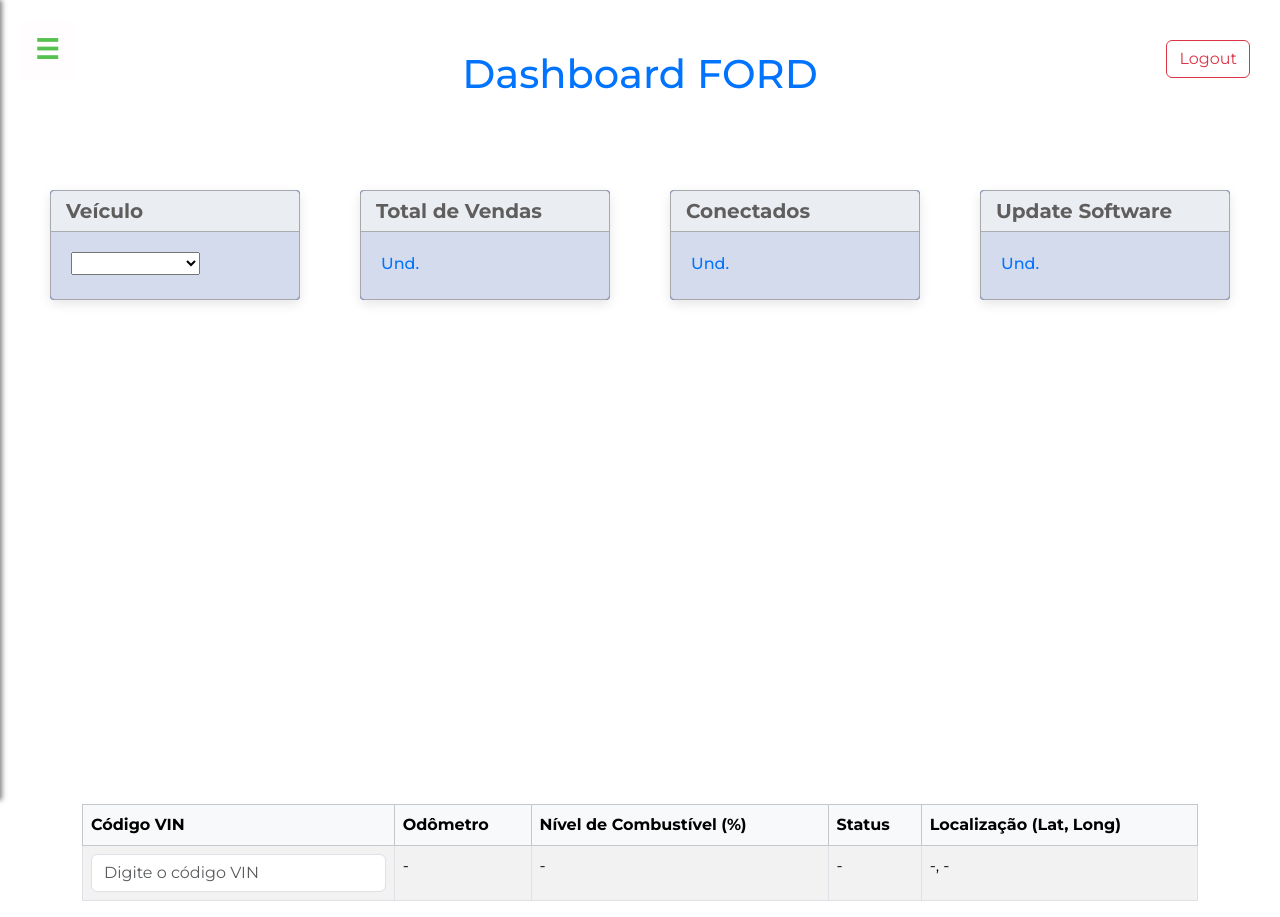
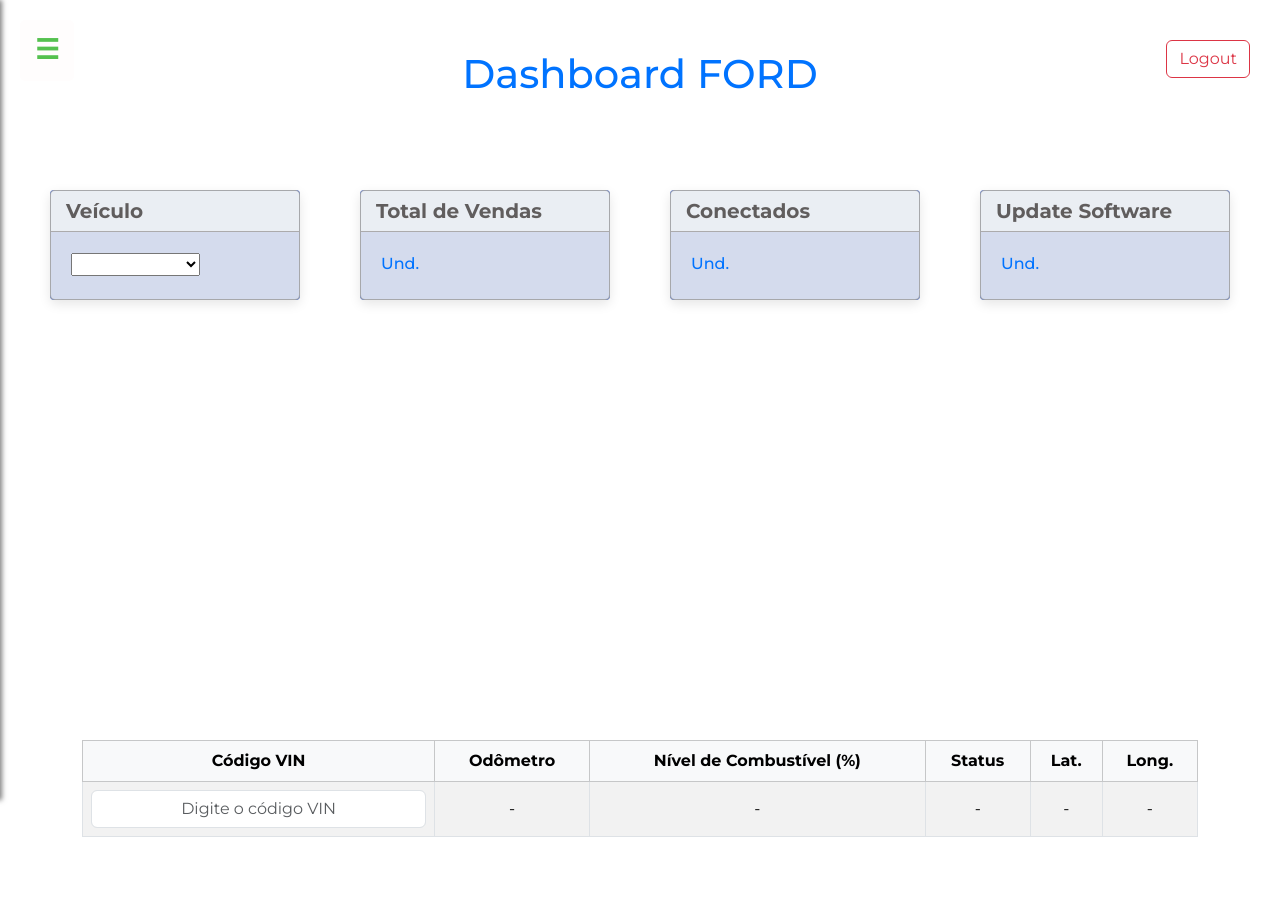
Before and after one commit to slvra/app-ford, an Angular app: page /dashboard in a window 1280 px wide. After the commit the page ends 853 px from the top, so only its background shows below. Built offline with nearby package versions, Linux system fonts and the light colour scheme; data requests are answered from the project's data file; sample sign-in values are in the browser's storage.

Commit message:
table ok

```diff
--- a/src/app/components/logout-btn/logout-btn.component.css
+++ b/src/app/components/logout-btn/logout-btn.component.css
@@ -2,4 +2,5 @@
     position: fixed;
     top: 40px;
     right: 30px;
+    z-index: 1002;
 }
--- a/src/app/components/sidebar/sidebar.component.css
+++ b/src/app/components/sidebar/sidebar.component.css
@@ -19,12 +19,13 @@
     left: -250px;
     width: 250px;
     height: 100%;
-    background-color: #04095c;
+    background-color: #ffffff;
     color: white;
     padding: 20px;
     box-shadow: 2px 0 5px rgba(0,0,0,0.5);
     transition: left 0.3s ease;
     z-index: 1002;
+    text-decoration: none;
   }
 
   .sidebar.active {
--- a/src/app/components/vehicle-search/vehicle-search.component.html
+++ b/src/app/components/vehicle-search/vehicle-search.component.html
@@ -1,38 +1,37 @@
 <div class="container mt-4">
-
-
-
-  <table class="table table-bordered table-striped mt-3">
-    <thead class="table-light">
+  <table
+    class="table table-bordered table-striped mt-3 text-center align-middle"
+  >
+    <thead class="table-light bg-dark text-white">
       <tr>
-        <th>Código VIN</th>
-        <th>Odômetro</th>
-        <th>Nível de Combustível (%)</th>
-        <th>Status</th>
-        <th>Localização (Lat, Long)</th>
+        <th class="align-middle">Código VIN</th>
+        <th class="align-middle">Odômetro</th>
+        <th class="align-middle">Nível de Combustível (%)</th>
+        <th class="align-middle">Status</th>
+        <th class="align-middle">Lat.</th>
+        <th class="align-middle">Long.</th>
       </tr>
     </thead>
     <tbody>
       <tr>
-        <td>
+        <td class="align-middle">
           <input
             type="text"
-            class="form-control"
+            class="form-control text-center"
             maxlength="20"
             [(ngModel)]="vinCode"
             (ngModelChange)="onVinInputChange()"
             placeholder="Digite o código VIN"
           />
-           <div *ngIf="errorMessage" class="alert alert-danger">
-    {{ errorMessage }}
-  </div>
+            <div *ngIf="errorMessage" class="alert alert-danger">
+              {{ errorMessage }}
+            </div>
         </td>
-        <td>{{ vehicleData?.odometro ?? '-' }}</td>
-        <td>{{ vehicleData?.nivelCombustivel ?? '-' }}</td>
-        <td>{{ vehicleData?.status ?? '-' }}</td>
-        <td>
-          {{ vehicleData?.lat ?? '-' }}, {{ vehicleData?.long ?? '-' }}
-        </td>
+        <td class="align-middle">{{ vehicleData?.odometro ?? "-" }}</td>
+        <td class="align-middle">{{ vehicleData?.nivelCombustivel ?? "-" }}</td>
+        <td class="align-middle">{{ vehicleData?.status ?? "-" }}</td>
+        <td class="align-middle">{{ vehicleData?.lat ?? "-" }}</td>
+        <td class="align-middle">{{ vehicleData?.long ?? "-" }}</td>
       </tr>
     </tbody>
   </table>
--- a/src/app/pages/dashboard/dashboard.component.css
+++ b/src/app/pages/dashboard/dashboard.component.css
@@ -27,12 +27,11 @@
   width: auto;
   height: 60%;
   margin: 0 auto;
+}
 
-}
 .car-img{
-  height: 30rem;
+  height: 26rem;
   display: flex;
   align-items: center;
   justify-content: center;
-
 }
--- a/src/app/pages/dashboard/dashboard.component.html
+++ b/src/app/pages/dashboard/dashboard.component.html
@@ -16,20 +16,20 @@
   <div class="card-container ">
     <app-card title="Veículo" class="dash-card dropdown">
       <form [formGroup]="vehicleList">
-        <select id="" formControlName="selectedId">
-          <option *ngFor="let vehicle of vehicles" [value]="vehicle.id">{{ vehicle.vehicle }}</option>
+        <select id="" formControlName="selectedId" class="align-middle">
+          <option class="align-middle" *ngFor="let vehicle of vehicles" [value]="vehicle.id">{{ vehicle.vehicle }}</option>
         </select>
       </form>
     </app-card>
 
-    <app-card title="Total de Vendas" [content]="selectedVehicle?.volumetotal || '—'"
-      class="dash-card">{{selectedVehicle?.volumetotal}} Und.</app-card>
+    <app-card title="Total de Vendas"
+      class="dash-card align-middle">{{selectedVehicle?.volumetotal}} Und.</app-card>
 
-    <app-card title="Conectados" [content]="selectedVehicle?.connected || '—'"
-      class="dash-card">{{selectedVehicle?.connected}} Und.</app-card>
+    <app-card title="Conectados"
+      class="dash-card align-middle">{{selectedVehicle?.connected}} Und.</app-card>
 
-    <app-card title="Update Software" [content]="selectedVehicle?.softwareUpdates || '—'"
-      class="dash-card">{{selectedVehicle?.softwareUpdates}} Und.</app-card>
+    <app-card title="Update Software"
+      class="dash-card align-middle">{{selectedVehicle?.softwareUpdates}} Und.</app-card>
   </div>
 
   <div class="car-img">
--- a/src/app/pages/dashboard/dashboard.component.ts
+++ b/src/app/pages/dashboard/dashboard.component.ts
@@ -3,7 +3,6 @@
 import { FormControl, FormGroup, ReactiveFormsModule } from '@angular/forms';
 import { CardComponent } from '../../components/card/card.component';
 import { SidebarComponent } from '../../components/sidebar/sidebar.component';
-import { TableComponent } from '../../components/table/table.component';
 import { CommonModule } from '@angular/common';
 import { LogoutBtnComponent } from '../../components/logout-btn/logout-btn.component';
 import { VehicleSearchComponent } from '../../components/vehicle-search/vehicle-search.component';
--- a/src/app/pages/home/home.component.html
+++ b/src/app/pages/home/home.component.html
@@ -19,8 +19,6 @@
                 { label: 'Dashboard', route: '/dashboard' }]"
         ></app-sidebar>
 
-
-
     </section>
 </main>
 
```
